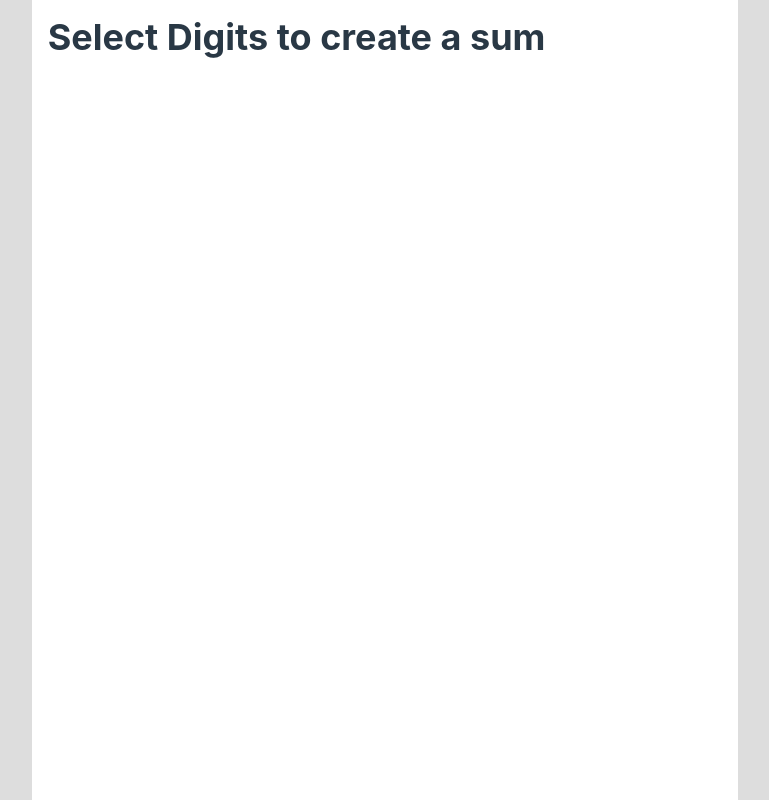
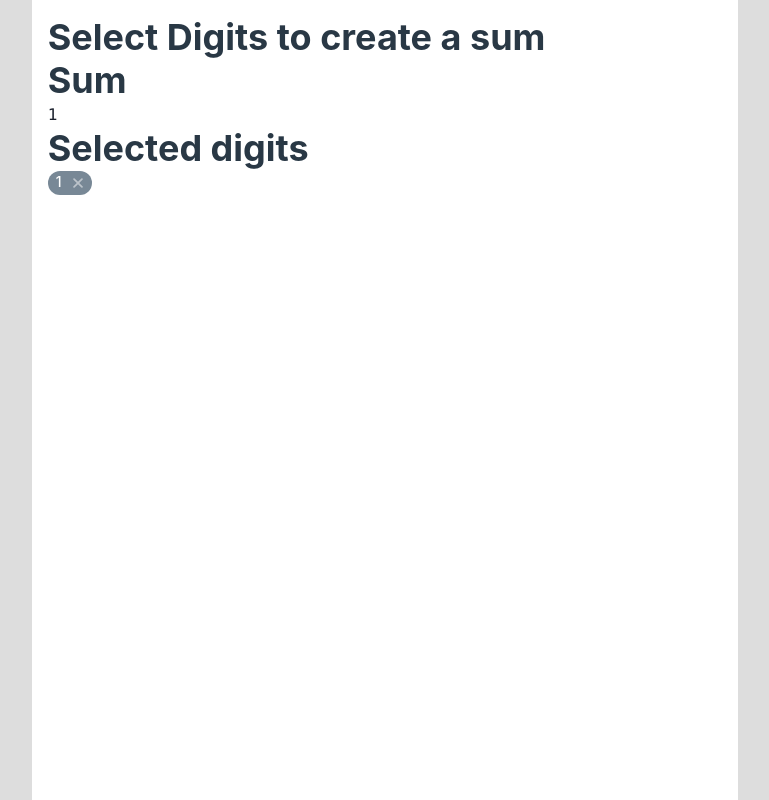
Before and after one commit to zipang/digit-calculator, a Next.js app: page / in a window 1280 px wide. Shown: the whole page, without its empty margins (255-1024 px from the left). Built offline with nearby package versions, Linux system fonts and the light colour scheme.

Commit message:
Display the selected digits and the sum

```diff
--- a/src/components/DigitTest.js
+++ b/src/components/DigitTest.js
@@ -1,10 +1,51 @@
 import { Box } from "@chakra-ui/layout";
+import { useEffect, useState } from "react";
 import { Title } from "./base/Typography";
+import { TagList } from "./TagList";
 
 const DigitTest = () => {
+	// We must store the selected digits
+	const [selectedDigits, setSelectedDigits] = useState([1]);
+	const [sum, updateSum] = useState(0);
+
+	// Anytime the selection is updated, we must update the sum
+	useEffect(() => {
+		updateSum(selectedDigits.reduce((sum, d) => sum + d, 0));
+	}, [selectedDigits]);
+
+	// Utility method to add and remove digits from the selection
+	const addDigit = (d) => {
+		try {
+			const digitValue = Number.parseInt(d, 10); // It must be an integer
+			if (!selectedDigits.find((x) => x === digitValue)) {
+				setSelectedDigits([digitValue, ...selectedDigits]);
+			}
+		} catch (err) {
+			console.error(`addDigit(${d}) failed`, error);
+		}
+	};
+	const removeDigit = (d) => {
+		try {
+			const digitValue = Number.parseInt(d, 10); // It must be an integer
+			setSelectedDigits(selectedDigits.filter((x) => x !== digitValue));
+		} catch (err) {
+			console.error(`addDigit(${d}) failed`, error);
+		}
+	};
+
 	return (
 		<Box className="digit-sum-calculator">
 			<Title>Select Digits to create a sum</Title>
+
+			<Title as="h3">Sum</Title>
+			<code>{sum}</code>
+
+			<Title as="h3">Selected digits</Title>
+			{sum === 0 ? (
+				<Box>You have not selected any digit</Box>
+			) : (
+				<TagList selected={selectedDigits} onRemove={removeDigit} />
+			)}
 		</Box>
 	);
 };
```
